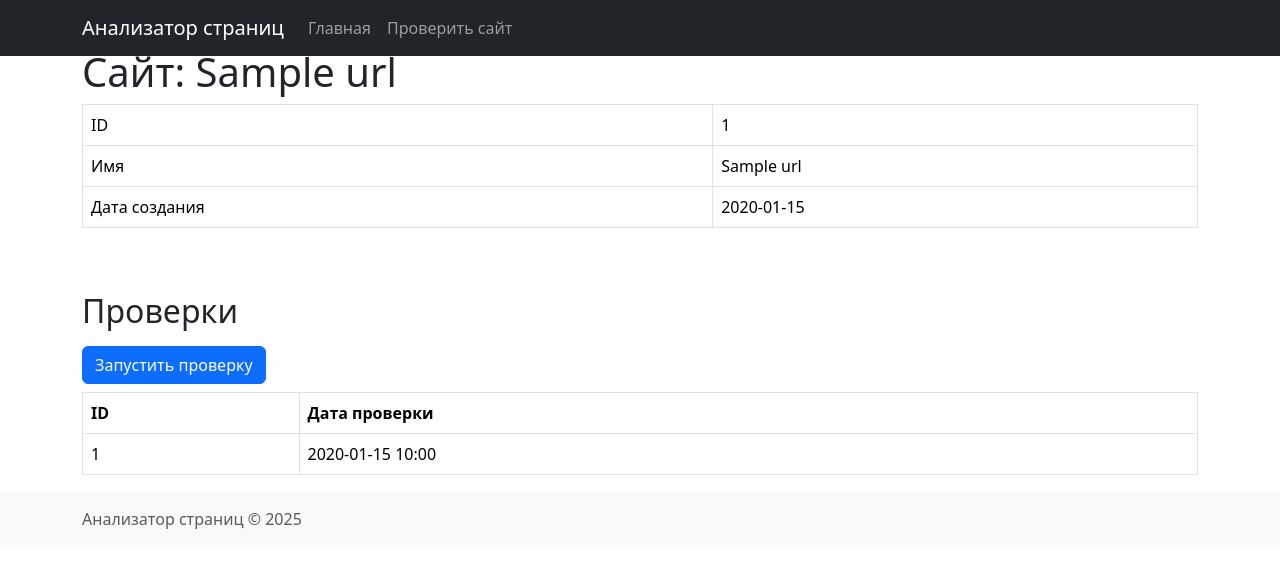
After one commit to sroonla/python-project-83, a Flask app: page /urls/1 in a window 1280 px wide. The commit adds this page. Shown: the top 568 px of the page. Run offline with Flask 3, Linux system fonts and the light colour scheme; a database or web service that is not in the repository returns one stand-in record (values such as "Sample title"); some libraries are stand-ins or nearby versions.

Commit message:
шаг 4

```diff
--- a/hexlet_code.egg-info/SOURCES.txt
+++ b/hexlet_code.egg-info/SOURCES.txt
@@ -8,3 +8,4 @@ hexlet_code.egg-info/requires.txt
 hexlet_code.egg-info/top_level.txt
 page_analyzer/__init__.py
 page_analyzer/app.py
+page_analyzer/db.py
--- a/page_analyzer/app.py
+++ b/page_analyzer/app.py
@@ -1,7 +1,15 @@
 import os
 import datetime
-from flask import Flask, render_template, request, redirect, url_for
+from flask import (
+    Flask, render_template, request,
+    redirect, url_for, flash, get_flashed_messages
+)
 from dotenv import load_dotenv
+from .db import (
+    add_url, get_url_by_id, get_url_by_name,
+    get_all_urls, add_url_check, get_url_checks,
+    is_valid_url, normalize_url
+)
 
 load_dotenv()
 
@@ -14,9 +22,59 @@ def inject_current_year():
 
 @app.route('/')
 def index():
-    return render_template('index.html')
+    messages = get_flashed_messages(with_categories=True)
+    return render_template('index.html', messages=messages)
 
-@app.route('/analyze', methods=['POST'])
-def analyze():
-    url = request.form.get('website_url')
-    return redirect(url_for('index'))
+@app.route('/urls', methods=['POST'])
+def add_url_handler():
+    url = request.form.get('url')
+
+    if not is_valid_url(url):
+        flash('Некорректный URL', 'danger')
+        return render_template('index.html', url=url), 422
+
+    normalized_url = normalize_url(url)
+    existing_url = get_url_by_name(normalized_url)
+
+    if existing_url:
+        flash('Страница уже существует', 'info')
+        return redirect(url_for('show_url', id=existing_url[0]))
+
+    try:
+        url_id = add_url(normalized_url)
+        flash('Страница успешно добавлена', 'success')
+        return redirect(url_for('show_url', id=url_id))
+    except Exception as e:
+        flash(f'Ошибка при добавлении страницы: {str(e)}', 'danger')
+        return render_template('index.html', url=url), 500
+
+@app.route('/urls')
+def list_urls():
+    urls = get_all_urls()
+    return render_template('urls/index.html', urls=urls)
+
+@app.route('/urls/<int:id>')
+def show_url(id):
+    url = get_url_by_id(id)
+    if not url:
+        flash('Страница не найдена', 'danger')
+        return redirect(url_for('index'))
+
+    checks = get_url_checks(id)
+    messages = get_flashed_messages(with_categories=True)
+    return render_template('urls/show.html', url=url, checks=checks, messages=messages)
+
+@app.post('/urls/<int:id>/checks')
+def check_url(id):
+    url = get_url_by_id(id)
+    if not url:
+        flash('Страница не найдена', 'danger')
+        return redirect(url_for('index'))
+
+    try:
+        add_url_check(id)
+        flash('Страница успешно проверена', 'success')
+    except Exception as e:
+        flash(f'Ошибка при проверке страницы: {str(e)}', 'danger')
+
+    return redirect(url_for('show_url', id=id))
--- /dev/null
+++ b/page_analyzer/db.py
@@ -0,0 +1,79 @@
+import os
+import psycopg2
+from dotenv import load_dotenv
+from urllib.parse import urlparse
+import validators
+
+load_dotenv()
+
+DATABASE_URL = os.getenv('DATABASE_URL')
+
+def get_connection():
+    return psycopg2.connect(DATABASE_URL)
+
+def normalize_url(url):
+    parsed = urlparse(url)
+    return f"{parsed.scheme}://{parsed.netloc}"
+
+def is_valid_url(url):
+    return validators.url(url) and len(url) <= 255
+
+def add_url(url):
+    normalized_url = normalize_url(url)
+    with get_connection() as conn:
+        with conn.cursor() as cur:
+            cur.execute("""
+                INSERT INTO urls (name)
+                VALUES (%s)
+                ON CONFLICT (name) DO NOTHING
+                RETURNING id
+            """, (normalized_url,))
+            new_id = cur.fetchone()
+            conn.commit()
+            return new_id[0] if new_id else None
+
+def get_url_by_id(url_id):
+    with get_connection() as conn:
+        with conn.cursor() as cur:
+            cur.execute("SELECT * FROM urls WHERE id = %s", (url_id,))
+            return cur.fetchone()
+
+def get_url_by_name(url):
+    normalized_url = normalize_url(url)
+    with get_connection() as conn:
+        with conn.cursor() as cur:
+            cur.execute("SELECT * FROM urls WHERE name = %s", (normalized_url,))
+            return cur.fetchone()
+
+def get_all_urls():
+    with get_connection() as conn:
+        with conn.cursor() as cur:
+            cur.execute("""
+                SELECT urls.id, urls.name,
+                       MAX(url_checks.created_at) AS last_check
+                FROM urls
+                LEFT JOIN url_checks ON urls.id = url_checks.url_id
+                GROUP BY urls.id, urls.name
+                ORDER BY urls.id DESC
+            """)
+            return cur.fetchall()
+
+def add_url_check(url_id):
+    with get_connection() as conn:
+        with conn.cursor() as cur:
+            cur.execute("""
+                INSERT INTO url_checks (url_id)
+                VALUES (%s)
+            """, (url_id,))
+            conn.commit()
+
+def get_url_checks(url_id):
+    with get_connection() as conn:
+        with conn.cursor() as cur:
+            cur.execute("""
+                SELECT id, created_at
+                FROM url_checks
+                WHERE url_id = %s
+                ORDER BY created_at DESC
+            """, (url_id,))
+            return cur.fetchall()
--- /dev/null
+++ b/page_analyzer/templates/urls/show.html
@@ -0,0 +1,49 @@
+{% extends "base.html" %}
+
+{% block content %}
+<h1>Сайт: {{ url[1] }}</h1>
+<div class="table-responsive">
+    <table class="table table-bordered table-hover" data-test="url">
+        <tbody>
+            <tr>
+                <td>ID</td>
+                <td>{{ url[0] }}</td>
+            </tr>
+            <tr>
+                <td>Имя</td>
+                <td>{{ url[1] }}</td>
+            </tr>
+            <tr>
+                <td>Дата создания</td>
+                <td>{{ url[2].strftime('%Y-%m-%d') }}</td>
+            </tr>
+        </tbody>
+    </table>
+</div>
+
+<h2 class="mt-5 mb-3">Проверки</h2>
+<form method="post" action="{{ url_for('check_url', id=url[0]) }}">
+    <button type="submit" class="btn btn-primary">Запустить проверку</button>
+</form>
+
+<table class="table table-bordered table-hover mt-2" data-test="checks">
+    <thead>
+        <tr>
+            <th>ID</th>
+            <th>Дата проверки</th>
+        </tr>
+    </thead>
+    <tbody>
+        {% for check in checks %}
+        <tr>
+            <td>{{ check[0] }}</td>
+            <td>{{ check[1].strftime('%Y-%m-%d %H:%M') }}</td>
+        </tr>
+        {% else %}
+        <tr>
+            <td colspan="2" class="text-center">Проверок пока нет</td>
+        </tr>
+        {% endfor %}
+    </tbody>
+</table>
+{% endblock %}
```
Also changed, not shown: page_analyzer/templates/index.html (+7 -30 lines), page_analyzer/templates/urls/index.html (added, +23 -0 lines).
